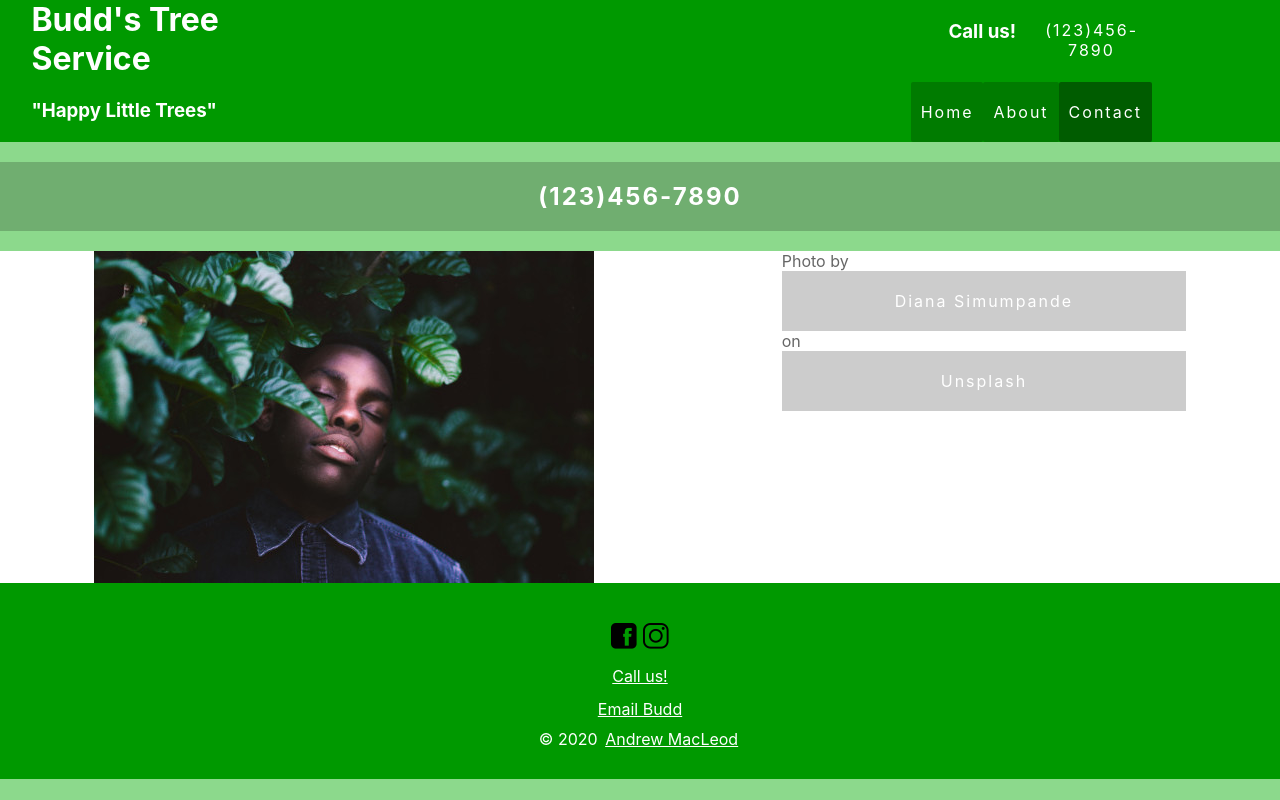
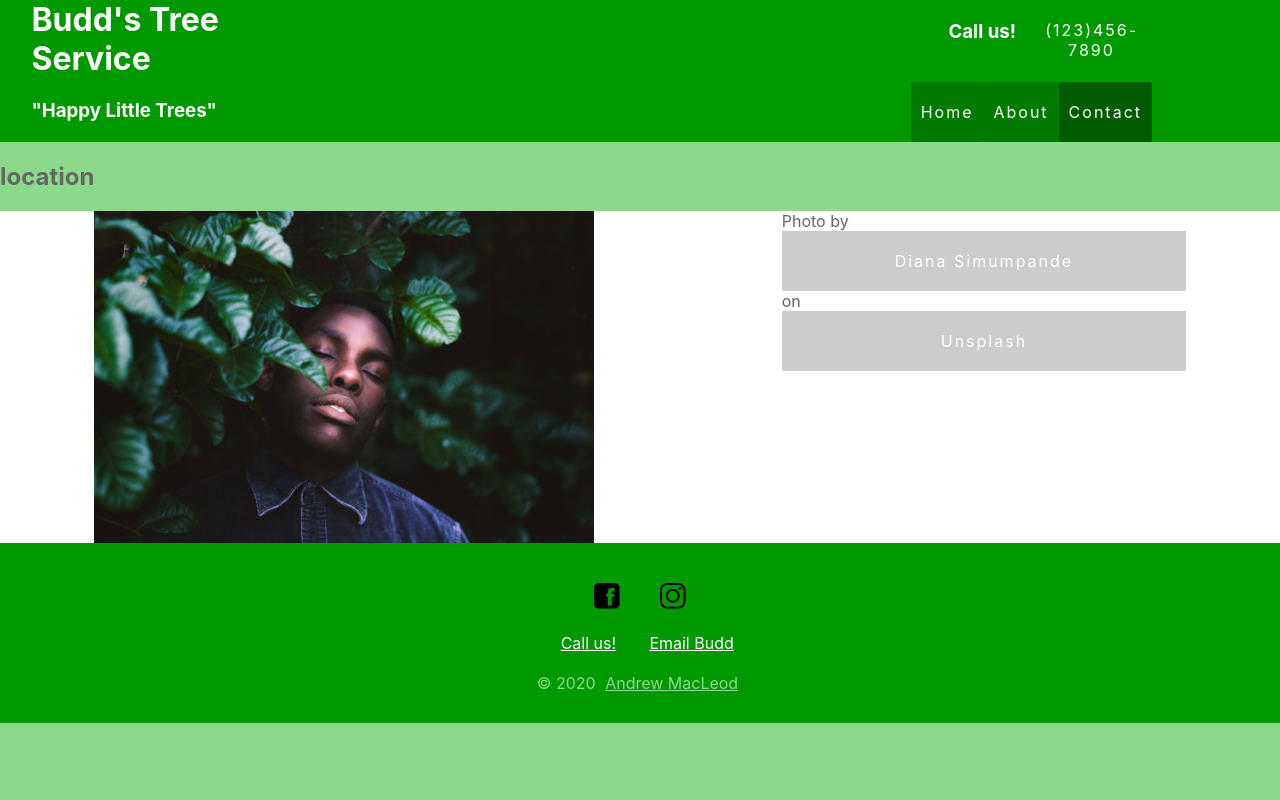
Before and after one commit to a6macleod/tree_service, a React (Create React App) app: page /#/contact in a window 1280 px wide. Built offline with nearby package versions, Linux system fonts and the light colour scheme.

Commit message:
style footer

```diff
--- a/src/Footer.css
+++ b/src/Footer.css
@@ -7,12 +7,7 @@
 	justify-content: space-around;
 }
 
-.container-footer footer {
-	/*text-align: center;*/
-}
-
-.container-footer footer > *,
-.container-footer .contact > * {
+.container-footer footer > * {
 	margin: 10px 0;
 }
 
@@ -21,23 +16,40 @@
 	text-decoration: underline;
 	color: white;
 	letter-spacing: normal;
-	padding: 3px;
+	padding: 10px 5px;
 	display: inline;
 	transition: all 0.2s;
-
-	/*
-	background: grey;
-	color: white;
-	width: 100%;
-	letter-spacing: 2px;
-	text-decoration: none;
-	padding: 20px 10px;
-	display: inline-block;
-	text-align: center;
-	transition: all 0.2s;
-	*/
 }
 
 .container-footer a:hover {
 	background: rgba(0, 0, 0, 0.3);
 }
+
+.container-footer .social-icon {
+	padding: 10px;
+}
+
+.social a {
+	margin: 10px;
+	text-align: center;
+}
+
+.social a:hover {
+	background: none;
+}
+
+.social-icon img:hover {
+	transition-duration: 0.5s;
+	transform: scale(1.2);
+}
+
+.container-footer .contact {
+	display: flex;
+	padding: 0;
+	width: 100%;
+}
+
+.container-footer footer > span,
+.container-footer footer > a {
+	color: #8cd98c;
+}
--- a/src/Header.css
+++ b/src/Header.css
@@ -12,10 +12,6 @@ h1,
 h3 {
 	margin-top: 0;
 	margin-left: 10%;
-}
-
-h3 {
-	background: green;
 }
 
 nav {
--- a/src/components/Contact.js
+++ b/src/components/Contact.js
@@ -5,10 +5,8 @@ class Contact extends React.Component {
   render() {
     return (
       <div className="container">
-        <h2 className="telephone">
-          <a href="tel:+123456789">(123)456-7890</a>
-        </h2>
-        {/* Image of an old weathered man*/}
+        <h2 className="location">location</h2>
+        {/* Image of man*/}
         <div className="services-container">
           <img src={portrait} alt="a mans head surrounded by leaves" />
           <span>
--- a/src/components/Footer.js
+++ b/src/components/Footer.js
@@ -8,22 +8,20 @@ class Footer extends React.Component {
     return (
       <div className="container-footer">
         <footer>
-          <div className="contact">
           <div className="social">
-              <a href="facebook.com" className="social">
+            <a href="facebook.com" className="social-icon">
               <img src={fbIcon} alt="Facebook Icon Link" />
             </a>
-              <a href="facebook.com" className="social">
+            <a href="facebook.com" className="social-icon">
               <img src={instagram} alt="Instagram Icon Link" />
             </a>
           </div>
-            <div className="phone">
+
+          <div className="contact">
             <a href="tel:+123456789">Call us!</a>
-            </div>
-            <div className="email-contact">
             <a href="mailto:totallybuddstreeservice-notfake">Email Budd</a>
           </div>
-          </div>
+
           <span dangerouslySetInnerHTML={{ __html: "&copy;" }} />
           <span> 2020 </span>
           <a href="github.com/a6macleod">Andrew MacLeod</a>
```
Lines whose indentation alone changed are shown as unchanged.
